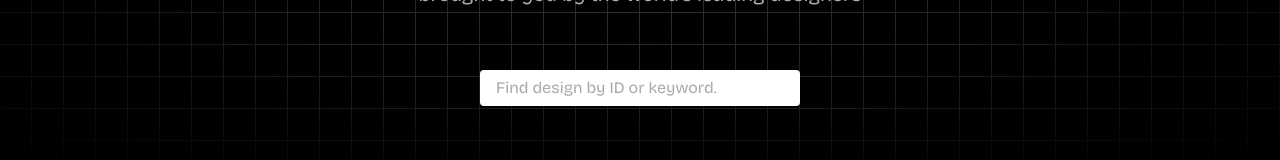
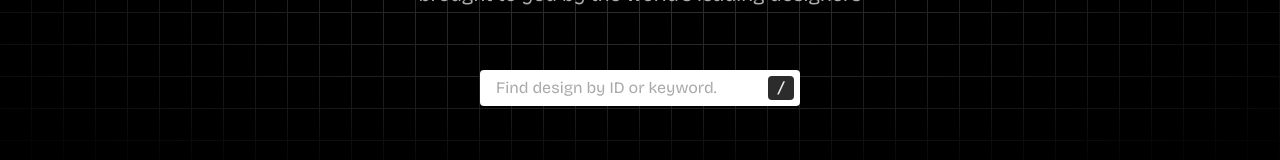
Before and after one commit to aqeebpathan/uidsigns, a Next.js app: page / in a window 1280 px wide. Shown: the part 436-596 px from the top of the page. Built offline with nearby package versions, Linux system fonts and the light colour scheme; no server answers.

Commit message:
Refactor 'Search Input' use '<SearchInput />'

```diff
--- a/app/_components/Hero.tsx
+++ b/app/_components/Hero.tsx
@@ -3,6 +3,7 @@
 import Image from "next/image";
 import { usePathname, useRouter } from "next/navigation";
 import { FormEvent, useState } from "react";
+import SearchInput from "./SearchInput";
 
 const Hero = () => {
   const [search, setSearch] = useState("");
@@ -47,16 +48,17 @@ const Hero = () => {
             </div>
 
             <div className="flex justify-center mt-12">
-              <form onSubmit={handleSubmit} className="w-80">
-                <input
-                  type="text"
-                  placeholder="Find design by ID or keyword."
-                  onChange={(e) => {
-                    setSearch(e.target.value);
-                  }}
-                  className="w-full px-4 py-2 bg-white rounded outline-none text-black placeholder-[#A9A9A9] transition-transform duration-300 transform scale-100 hover:scale-110 focus:scale-110 focus:outline-white text-sm sm:text-[16px]"
-                />
-              </form>
+              <SearchInput
+                search={search}
+                setSearch={setSearch}
+                onSubmit={handleSubmit}
+                inputClassName={
+                  "w-full px-4 py-2 pr-12 bg-white rounded outline-none text-black placeholder-[#A9A9A9] transition-transform duration-300 transform scale-100 hover:scale-110 focus:scale-110 focus:outline-white text-sm sm:text-[16px]"
+                }
+                kbdClassName={
+                  "bg-[#2c2c2c] absolute right-1.5 top-1.5 px-2 rounded font-bold group-hover:translate-x-4 group-hover:scale-110 transition-transform duration-300 transform group-focus-within:translate-x-4 group-focus-within:scale-110"
+                }
+              />
             </div>
           </div>
         </section>
```
